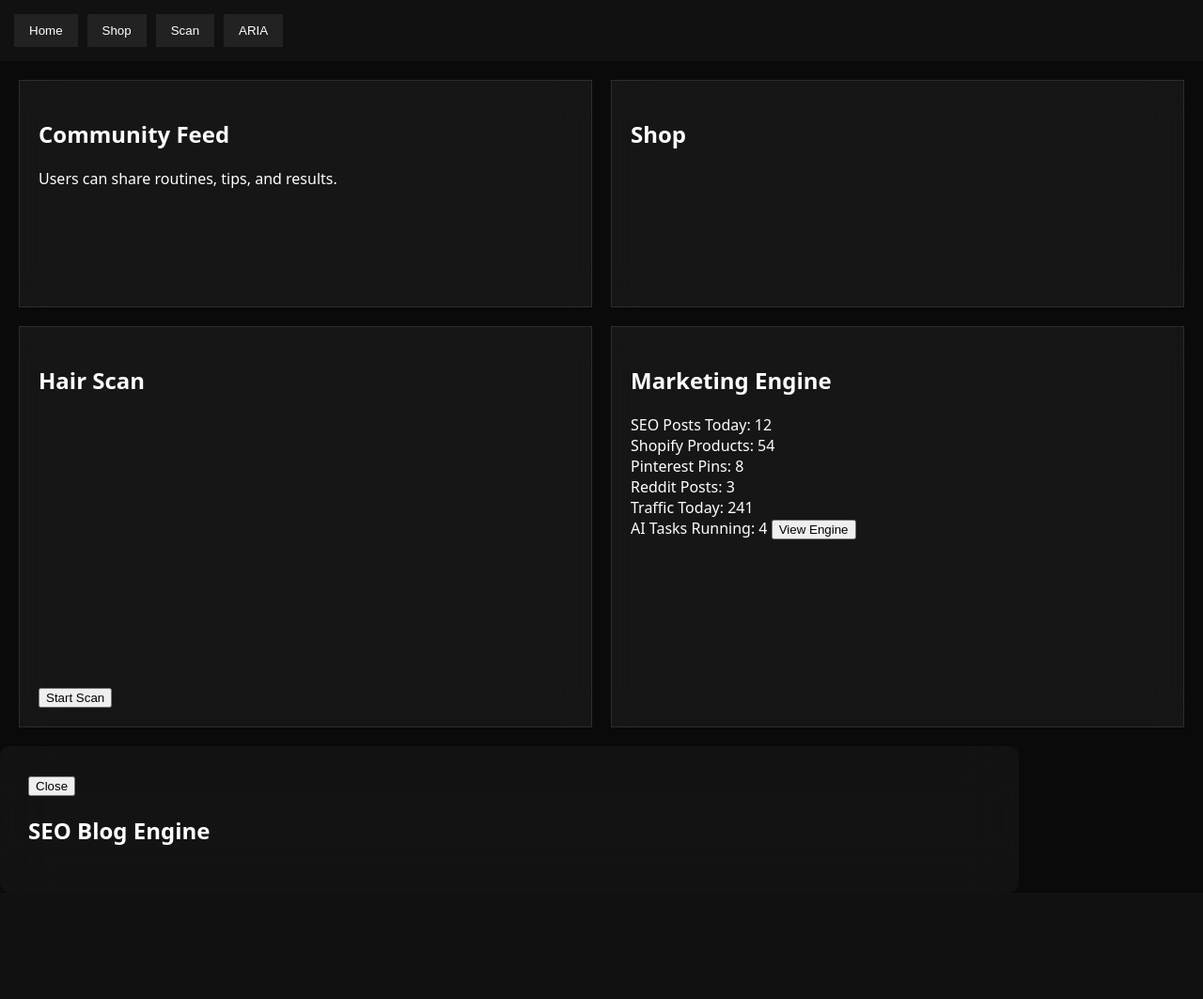
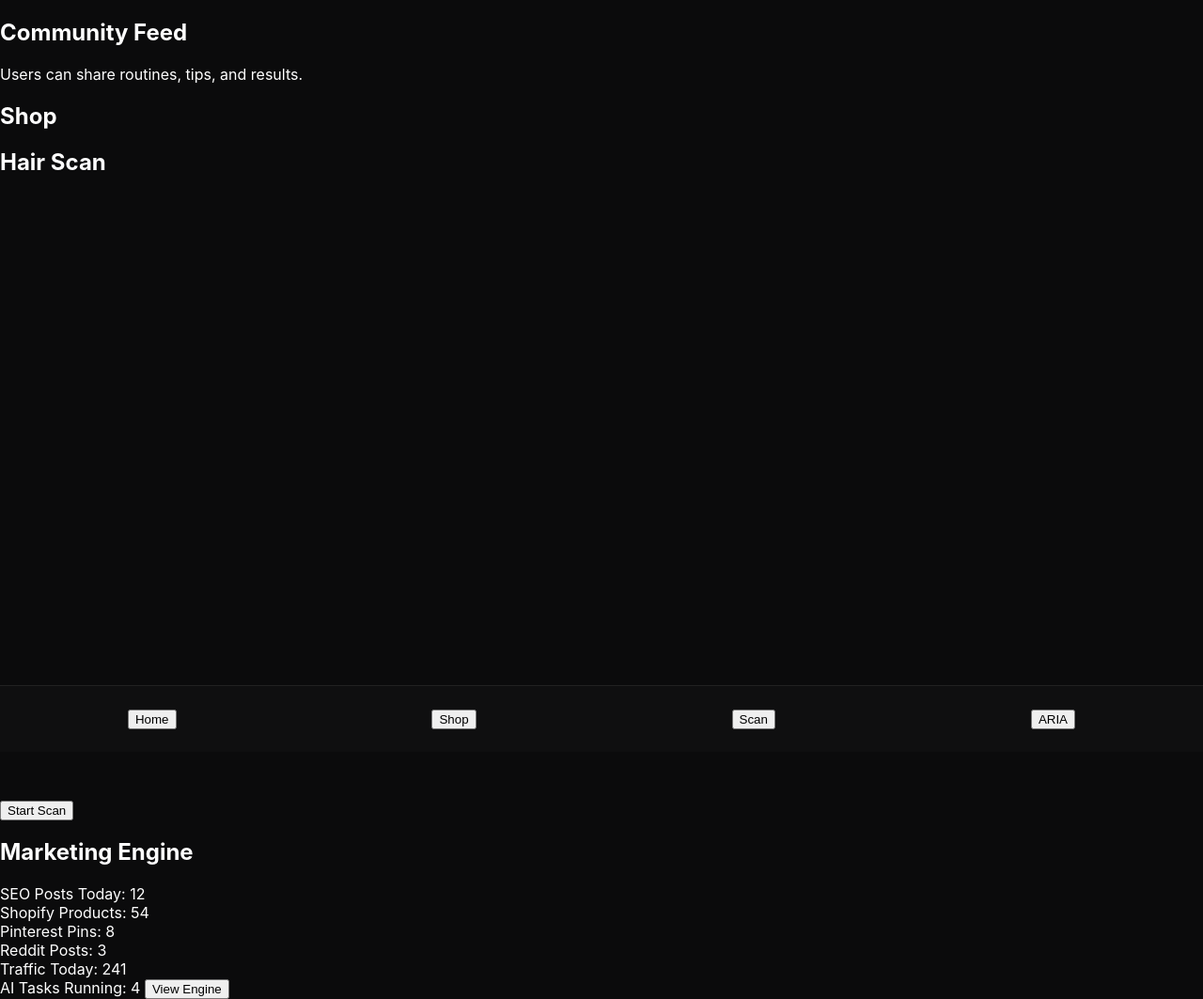
Before and after one commit to tehleader1/tehleader1, a Flask app: page / in a window 1280 px wide. Shown: the whole page at 94% size. Before the commit the page ends 899 px from the top, so only its background shows below. Run offline with Flask 3, Linux system fonts and the light colour scheme; data that the repository does not hold is empty.

Commit message:
Update style.css

```diff
--- a/static/style.css
+++ b/static/style.css
@@ -1,100 +1,119 @@
 body{
 margin:0;
-font-family:system-ui;
-background:#0a0a0a;
+font-family:-apple-system,BlinkMacSystemFont,"Segoe UI",Roboto;
+background:#0b0b0c;
 color:white;
 }
 
-#nav{
-display:flex;
-gap:10px;
-padding:15px;
-background:#111;
-position:sticky;
-top:0;
+#app{
+padding-bottom:90px;
 }
 
-#nav button{
-background:#222;
+.header{
+padding:18px;
+font-size:20px;
+font-weight:600;
+}
+
+.panel{
+background:rgba(255,255,255,0.04);
+margin:14px;
+border-radius:18px;
+padding:20px;
+backdrop-filter:blur(20px);
+}
+
+.panel h2{
+margin-top:0;
+font-size:18px;
+}
+
+.product{
+margin-bottom:15px;
+}
+
+.product img{
+width:100%;
+border-radius:12px;
+}
+
+.product button{
+background:white;
+color:black;
 border:none;
 padding:10px 16px;
-color:white;
-cursor:pointer;
-}
-
-#dashboard{
-display:grid;
-grid-template-columns:repeat(2,1fr);
-gap:20px;
-padding:20px;
-}
-
-.widget{
-background:rgba(30,30,30,0.6);
-border:1px solid rgba(255,255,255,0.1);
-backdrop-filter:blur(20px);
-padding:20px;
-min-height:200px;
-cursor:grab;
+border-radius:12px;
+font-weight:600;
 }
 
 video{
 width:100%;
+border-radius:12px;
+}
+
+#nav{
+position:fixed;
+bottom:0;
+left:0;
+width:100%;
+height:70px;
+background:#0f0f10;
+border-top:1px solid #222;
+
+display:flex;
+justify-content:space-around;
+align-items:center;
+
+font-size:12px;
+}
+
+.navItem{
+text-align:center;
+opacity:.7;
+cursor:pointer;
+}
+
+.navItem.active{
+opacity:1;
+}
+
+.navIcon{
+font-size:20px;
+display:block;
 }
 
 #voiceIndicator{
 position:fixed;
-bottom:20px;
+bottom:90px;
 right:20px;
 background:#111;
-padding:10px 15px;
+padding:10px 16px;
+border-radius:12px;
 display:none;
 }
 
-//////////////////////////////////////////////////////
-// ENGINE POPUP
-//////////////////////////////////////////////////////
-
 #enginePopup{
-
 display:none;
-
 position:fixed;
-
 top:0;
 left:0;
-
 width:100%;
 height:100%;
-
-background:rgba(0,0,0,0.7);
-
+background:rgba(0,0,0,0.85);
 align-items:center;
 justify-content:center;
-
 }
 
 #enginePopupContent{
-
-width:80%;
+width:90%;
 max-height:80%;
-
 overflow:auto;
-
-background:rgba(20,20,20,0.9);
-
-backdrop-filter:blur(30px);
-
-padding:30px;
-
-border-radius:10px;
-
+background:#121212;
+border-radius:20px;
+padding:25px;
 }
 
 .blogPost{
-
 border-bottom:1px solid #333;
-
-padding:15px 0;
-
+padding:12px 0;
 }
```
